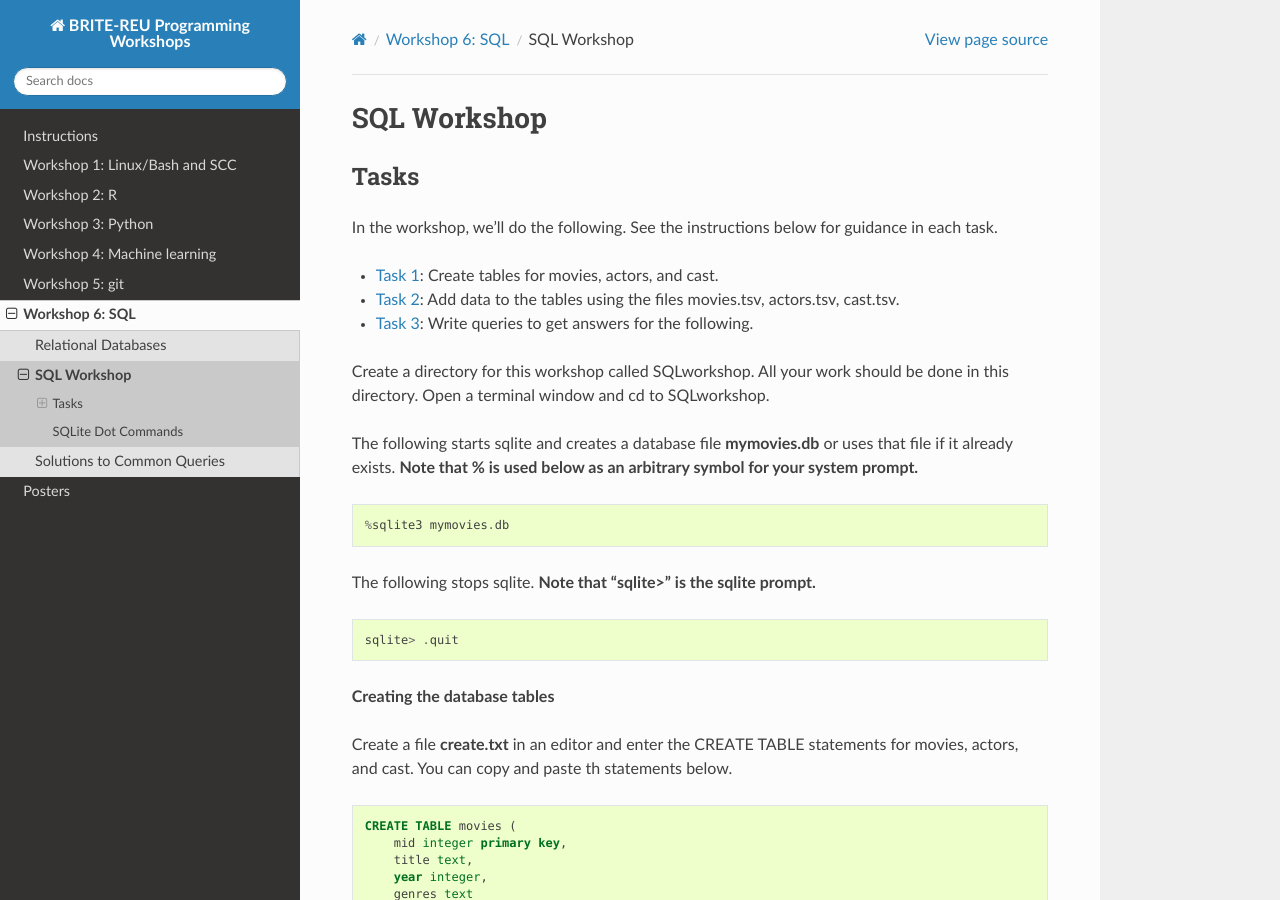
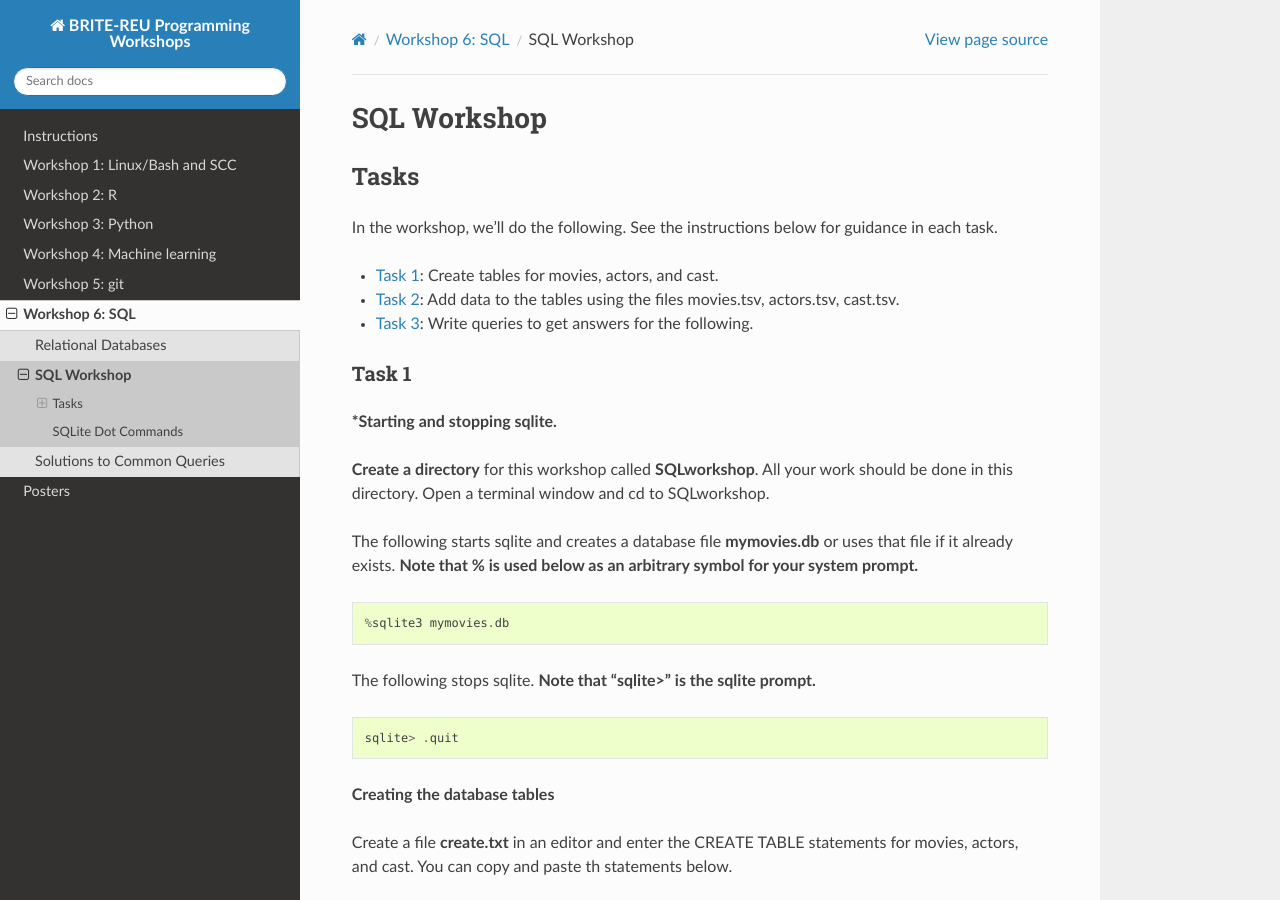
Before and after one commit to BRITE-REU/programming-workshops, a Sphinx documentation site: the page built from source/workshops/06_SQL/Workshop_SQL.rst, in a window 1280 px wide and 900 px high. Built offline with Sphinx 7.4.7 and the Read the Docs theme 2.0.0, drawn with Linux system fonts in a browser that asks for light colours; pages that are not in the unit, such as notebooks, are missing from menus.

Commit message:
Update Workshop_SQL.rst

```diff
--- a/source/workshops/06_SQL/Workshop_SQL.rst
+++ b/source/workshops/06_SQL/Workshop_SQL.rst
@@ -23,9 +23,11 @@
 
 ************
 Task 1
+************
+
 ***Starting and stopping sqlite.**
 
-Create a directory for this workshop called SQLworkshop. All your work should be done in this directory. Open a terminal window and cd to SQLworkshop.
+**Create a directory** for this workshop called **SQLworkshop**. All your work should be done in this directory. Open a terminal window and cd to SQLworkshop.
 
 The following starts sqlite and creates a database file **mymovies.db** or uses that file if it already exists.  **Note that % is used below as an arbitrary symbol for your system prompt.**
 
```
